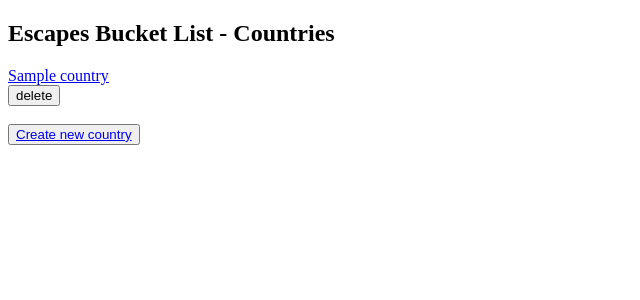
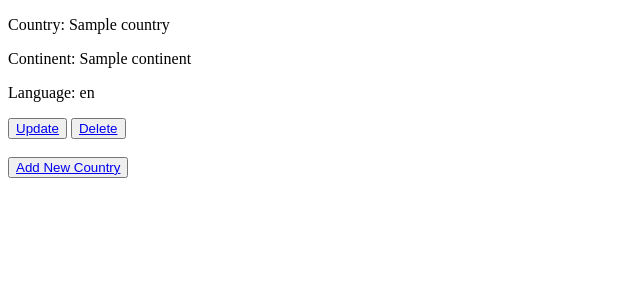
Before and after one commit to judes77/bucket_list_python_project, a Flask app: page /countries in a window 1280 px wide. Shown: the part 134-434 px from the top of the page, without its empty margins (0-640 px from the left). Run offline with Flask 2, Linux system fonts and the light colour scheme; a database or web service that is not in the repository returns one stand-in record (values such as "Sample title"); some libraries are stand-ins or nearby versions.

Commit message:
works on create, edit and delete country

```diff
--- a/controllers/countries_controller.py
+++ b/controllers/countries_controller.py
@@ -33,7 +33,10 @@ def create_country():
     return redirect('/countries')
 
 # SHOW
-
+@countries_blueprint.route('/museums/<id>', methods=['GET'])
+def show_country(id):
+    country = country_repository.select(id)
+    return render_template('countries/show.html', country = country)
 
 # EDIT
 @countries_blueprint.route('/countries/<id>/edit')
--- a/templates/base.html
+++ b/templates/base.html
@@ -23,6 +23,8 @@
         </nav>
     </header>
 <body>
+
+
    {% block content %}
 
    {% endblock content %}
--- a/templates/countries/index.html
+++ b/templates/countries/index.html
@@ -1,22 +1,29 @@
 {% extends 'base.html' %}
 
 {% block content %}
-<h2>Escapes Bucket List - Countries</h2>
 
 {% for country in all_countries %}
 
-<section>
-        <a href="/countries/{{country.id}}">{{country.name}}</a>
-    <form class="delete-form" action="/countries/{{country.id}}/delete" method="POST">
-      <input type="submit" value="delete">
-      </form>
-      <div>
-  </div>
-  <br>
-{% endfor %}
-</section>
 
-<button><a href="countries/new">Create new country</a></button>
+
+
+
+    <div>
+        <p>Country: {{ country.name }}</p>
+        <p>Continent: {{ country.continent }}</p>
+        <p>Language: {{ country.language }}</p>
+
+        <button><a href="/countries/{{ country.id }}/edit">Update</a></button>
+        <button><a href="/countries">Delete</a></button>
+
+
+    </div>
+    <br>
+    {% endfor %}
+
+
+<button><a href="/countries/new">Add New Country</a></button>
+
 
 
 {% endblock content %}
--- a/templates/countries/show.html
+++ b/templates/countries/show.html
@@ -0,0 +1,4 @@
+{% extends 'base.html' %}
+{% block content %}
+
+{% endblock content %}
```
Also changed, not shown: templates/countries/edit.html (+21 -0 lines), templates/countries/new.html (+12 -6 lines), templates/index.html (+16 -3 lines).
